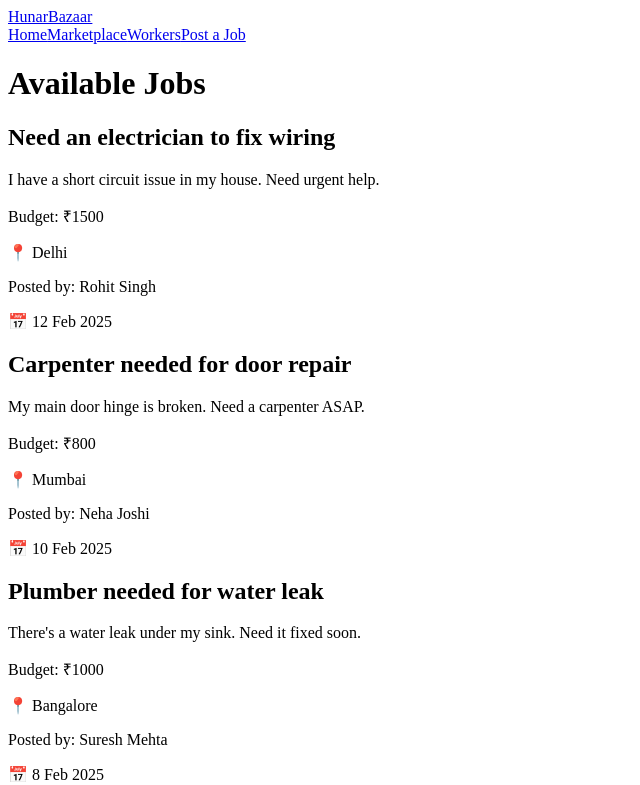
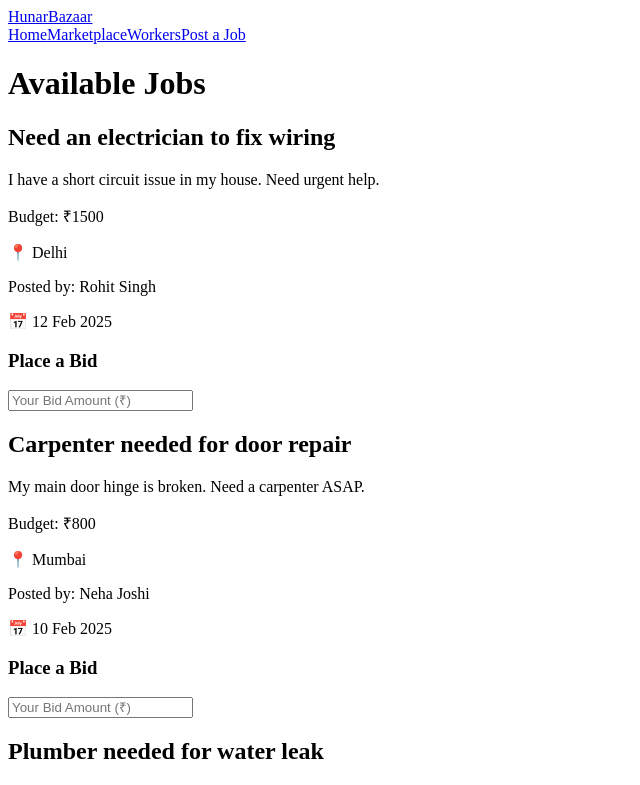
Before and after one commit to Jnmj-dev/HunarBazaar.in, a React (Create React App) app: page /marketplace in a window 1280 px wide. Shown: the top 785 px of the page, without its empty margins (0-640 px from the left). Built offline with nearby package versions, Linux system fonts and the light colour scheme.

Commit message:
Added Bidding system

```diff
--- a/src/pages/Marketplace.js
+++ b/src/pages/Marketplace.js
@@ -1,8 +1,18 @@
+import { useState } from "react";
+import { jobs } from "../data";
 import Navbar from "../components/Navbar";
 import Footer from "../components/Footer";
-import { jobs } from "../data";
 
 function Marketplace() {
+  const [bids, setBids] = useState({});
+
+  const handleBidSubmit = (jobId, amount) => {
+    setBids((prevBids) => ({
+      ...prevBids,
+      [jobId]: [...(prevBids[jobId] || []), amount],
+    }));
+  };
+
   return (
     <>
       <Navbar />
@@ -17,6 +27,29 @@ function Marketplace() {
               <p>📍 {job.location}</p>
               <p>Posted by: {job.postedBy}</p>
               <p>📅 {job.date}</p>
+
+              {/* Bidding Section */}
+              <div className="mt-4">
+                <h3 className="font-semibold">Place a Bid</h3>
+                <input
+                  type="number"
+                  placeholder="Your Bid Amount (₹)"
+                  className="w-full p-2 border rounded mt-2"
+                  onChange={(e) => handleBidSubmit(job.id, e.target.value)}
+                />
+              </div>
+
+              {/* Display Bids */}
+              {bids[job.id] && (
+                <div className="mt-4">
+                  <h3 className="font-semibold">Bids Received:</h3>
+                  <ul className="text-blue-500">
+                    {bids[job.id].map((bid, index) => (
+                      <li key={index}>₹{bid}</li>
+                    ))}
+                  </ul>
+                </div>
+              )}
             </div>
           ))}
         </div>
```
